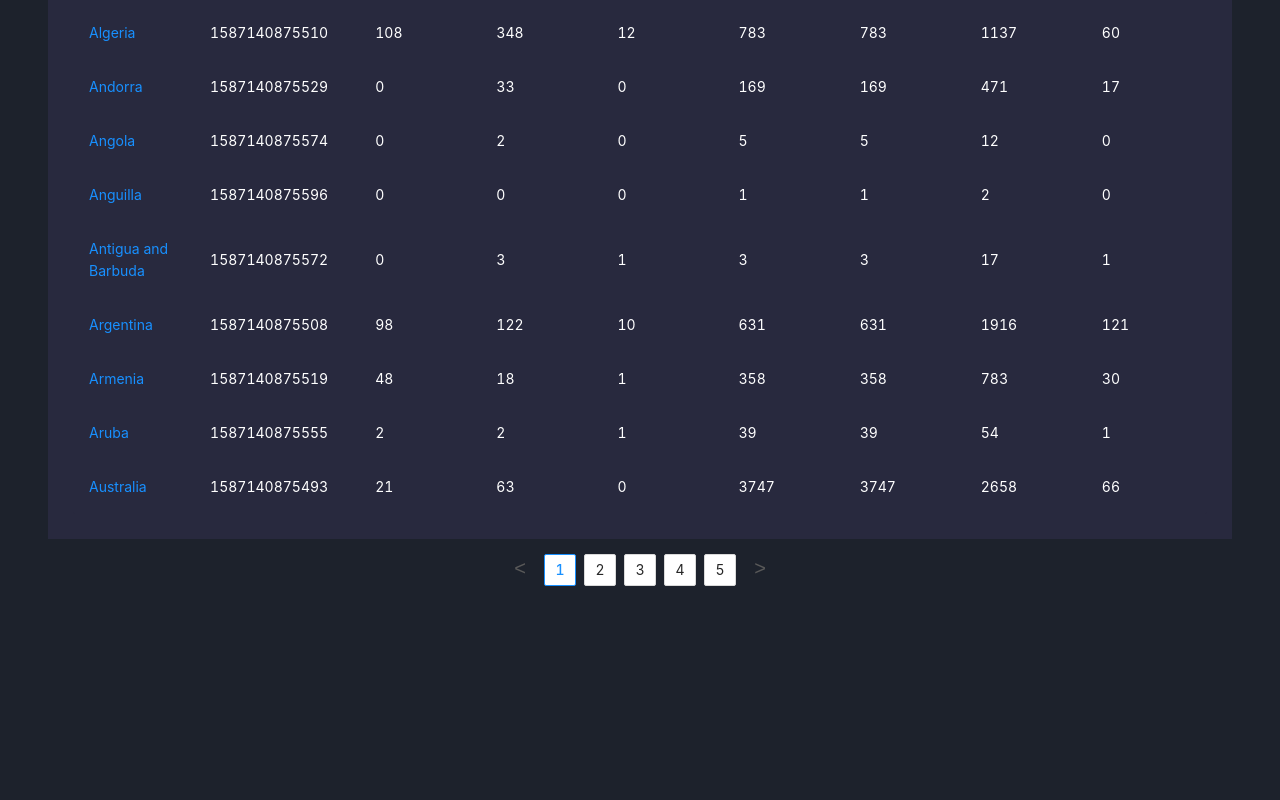
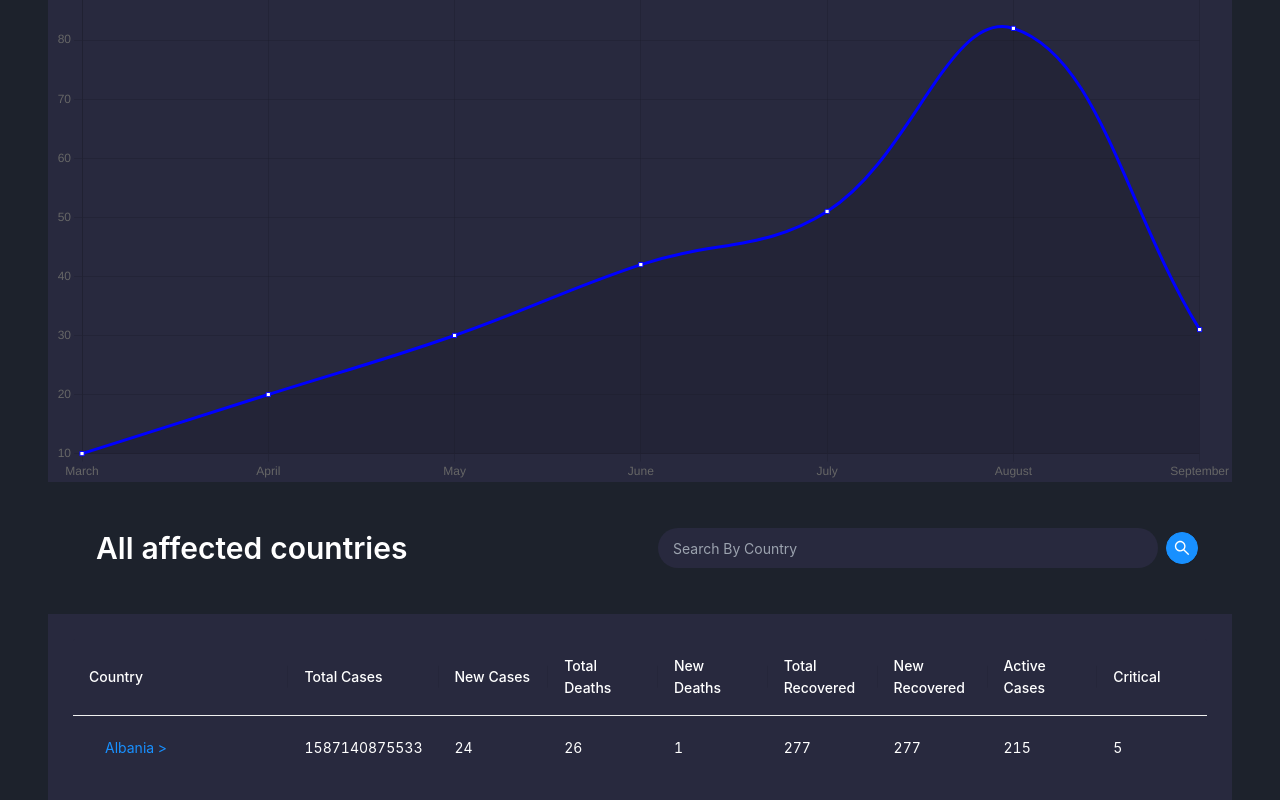
Before and after one commit to Rukshan123/covid-tracker-react, a React (Create React App) app: page / in a window 1280 px wide. Shown: the part 640-1440 px from the top of the page. Before the commit the page ends 1241 px from the top, so only its background shows below. Built offline with nearby package versions, Linux system fonts and the light colour scheme.

Commit message:
add chart and modified table and card

```diff
--- a/src/App.css
+++ b/src/App.css
@@ -12,6 +12,7 @@
     animation: App-logo-spin infinite 20s linear;
   }
 }
+
 
 .App-header {
   background-color: #282c34;
@@ -42,7 +43,8 @@
 }
 
 
-.ant-table , .ant-table-thead > tr > th{
+
+.ant-table , .ant-table-thead > tr > th , .ant-modal-content{
   background-color: #28293E !important;
   color: #ffff !important;
 }
--- a/src/App.js
+++ b/src/App.js
@@ -3,12 +3,13 @@ import React, { useState, useEffect } from "react";
 import Cards from "./Components/Cards";
 import Table from "./Components/Table";
 import data from "./data";
+import Chart from "./Components/Chart";
 
 function App() {
     const [totalCases, setTotalCases] = useState([]);
+
     const [countryWiseCount, setCountryWiseCount] = useState([]);
     const [totalCountryArrLength, setTotalCountryArrLength] = useState("");
-    let [filtered] = useState();
     useEffect(() => {
         loadedData();
     }, []);
@@ -26,6 +27,7 @@ function App() {
                     Global Covid-19 Update
                 </h1>
                 <Cards totalCases={totalCases} />
+                <Chart totalCases={totalCases} t></Chart>
                 <Table
                     countryWiseCount={countryWiseCount}
                     totalCountryArrLength={totalCountryArrLength}
--- a/src/Components/Cards.js
+++ b/src/Components/Cards.js
@@ -3,8 +3,6 @@ import { Col, Row, Card } from "antd";
 import CountUp from "react-countup";
 
 const Cards = ({ totalCases }) => {
-    console.log("totalCases", totalCases);
-
     const CardDetails = ({ count, title }) => {
         return (
             <>
--- /dev/null
+++ b/src/Components/Chart.js
@@ -0,0 +1,62 @@
+import React, { useState } from "react";
+
+import { Line } from "react-chartjs-2";
+import {
+    Chart as ChartJS,
+    Title,
+    Tooltip,
+    LineElement,
+    Legend,
+    CategoryScale,
+    LinearScale,
+    PointElement,
+    Filler,
+} from "chart.js";
+ChartJS.register(
+    Title,
+    Tooltip,
+    LineElement,
+    Legend,
+    CategoryScale,
+    LinearScale,
+    PointElement,
+    Filler
+);
+
+const Chart = ({ totalCases }) => {
+    console.log(totalCases, "totalCases ");
+    const [data, setData] = useState({
+        labels: [
+            "March",
+            "April",
+            "May",
+            "June",
+            "July",
+            "August",
+            "September",
+        ],
+        datasets: [
+            {
+                label: "",
+                data: [10, 20, 30, 42, 51, 82, 31, 59, 61, 73, 91, 58],
+                borderColor: "blue",
+                tension: 0.4,
+                fill: true,
+                pointStyle: "rect",
+                pointBorderColor: "blue",
+                pointBackgroundColor: "#fff",
+                showLine: true,
+            },
+        ],
+    });
+    return (
+        <div style={{ backgroundColor: "#28293E" }}>
+            <p className="text-white text-3xl font-semibold p-5 m-12 text-left">
+                Total No. Of Cases
+            </p>
+            <Line data={data}></Line>
+        </div>
+    );
+};
+
+export default Chart;
--- a/src/Components/MainTemplate.js
+++ /dev/null
@@ -1,2 +0,0 @@
-export { default as Cards } from "./Cards";
-export { default as DataTable } from "./Table";
--- a/src/Components/Table.js
+++ b/src/Components/Table.js
@@ -1,6 +1,7 @@
 import React, { useState } from "react";
 import { Space, Pagination, Table, Tooltip, Button } from "antd";
 import { SearchOutlined } from "@ant-design/icons";
+import { ViewCountryModal } from "../../src/Modals/ViewCountryModal.tsx";
 
 const DataTable = ({
     countryWiseCount,
@@ -25,17 +26,17 @@ const DataTable = ({
     };
 
     let [filteredData] = useState();
+    const [isViewModalVisible, setIsViewModalVisible] = useState(false);
+    const [selectedRecordForView, setSelectedRecordForView] = useState({});
 
     const itemRender = (current, type, originialElement) => {
         if (type === "prev") {
             return (
-                // eslint-disable-next-line jsx-a11y/anchor-is-valid
                 <a className="text-xl" style={{ color: "#595959" }}>{`<`}</a>
             );
         }
         if (type === "next") {
             return (
-                // eslint-disable-next-line jsx-a11y/anchor-is-valid
                 <a className="text-xl" style={{ color: "#595959" }}>
                     {" "}
                     {`>`}{" "}
@@ -50,7 +51,20 @@ const DataTable = ({
             title: "Country",
             dataIndex: "country",
             width: 110,
-            render: (text) => <a onClick={alert("hi")}>{text}</a>,
+            render: (text, record) => {
+                return (
+                    <Button
+                        type="link"
+                        primary
+                        onClick={() => {
+                            setIsViewModalVisible(true);
+                            setSelectedRecordForView(record);
+                        }}
+                    >
+                        {`${text} ${" "}>`}
+                    </Button>
+                );
+            },
         },
         {
             title: "Total Cases",
@@ -111,6 +125,11 @@ const DataTable = ({
 
     return (
         <>
+            <ViewCountryModal
+                isVisible={isViewModalVisible}
+                setIsVisible={setIsViewModalVisible}
+                selectedRowData={selectedRecordForView}
+            />
             <div className="grid grid-cols-2 gap-4 text-white">
                 <p className="text-white text-3xl font-semibold m-12 text-left">
                     All affected countries
--- /dev/null
+++ b/src/Modals/ViewCountryModal.tsx
@@ -0,0 +1,45 @@
+import { Modal, Table, Tag } from "antd";
+import React from "react";
+
+export const ViewCountryModal = ({
+    isVisible,
+    setIsVisible,
+    selectedRowData,
+}) => {
+    console.log(selectedRowData, "selectedRowData");
+
+    const ViewItem = ({ label, value }) => {
+        return (
+            <div>
+                <p className="text-xl mb-0">{value ?? "_"}</p>
+                <p className="mb-0">{label}</p>
+            </div>
+        );
+    };
+    return (
+        <Modal
+            style={{ backgroundColor: "#28293E" }}
+            centered
+            width={500}
+            visible={isVisible}
+            onCancel={() => setIsVisible(false)}
+            title={selectedRowData.country}
+            okButtonProps={{ style: { display: "none" } }}
+            cancelText="Close"
+        >
+            <div className="grid grid-cols-2 gap-x-2">
+                <ViewItem
+                    value={selectedRowData.updated}
+                    label="Total Corona Virus Cases"
+                />
+            </div>
+            <div className="grid grid-cols-2 gap-x-2 mt-8">
+                <ViewItem value={selectedRowData.active} label="Active Cases" />
+                <ViewItem
+                    value={selectedRowData.recovered}
+                    label="Closed Cases"
+                />
+            </div>
+        </Modal>
+    );
+};
```
Also changed, not shown: package.json (+5 -6 lines), 1 other file (tests, documents, lock files or other folders).
